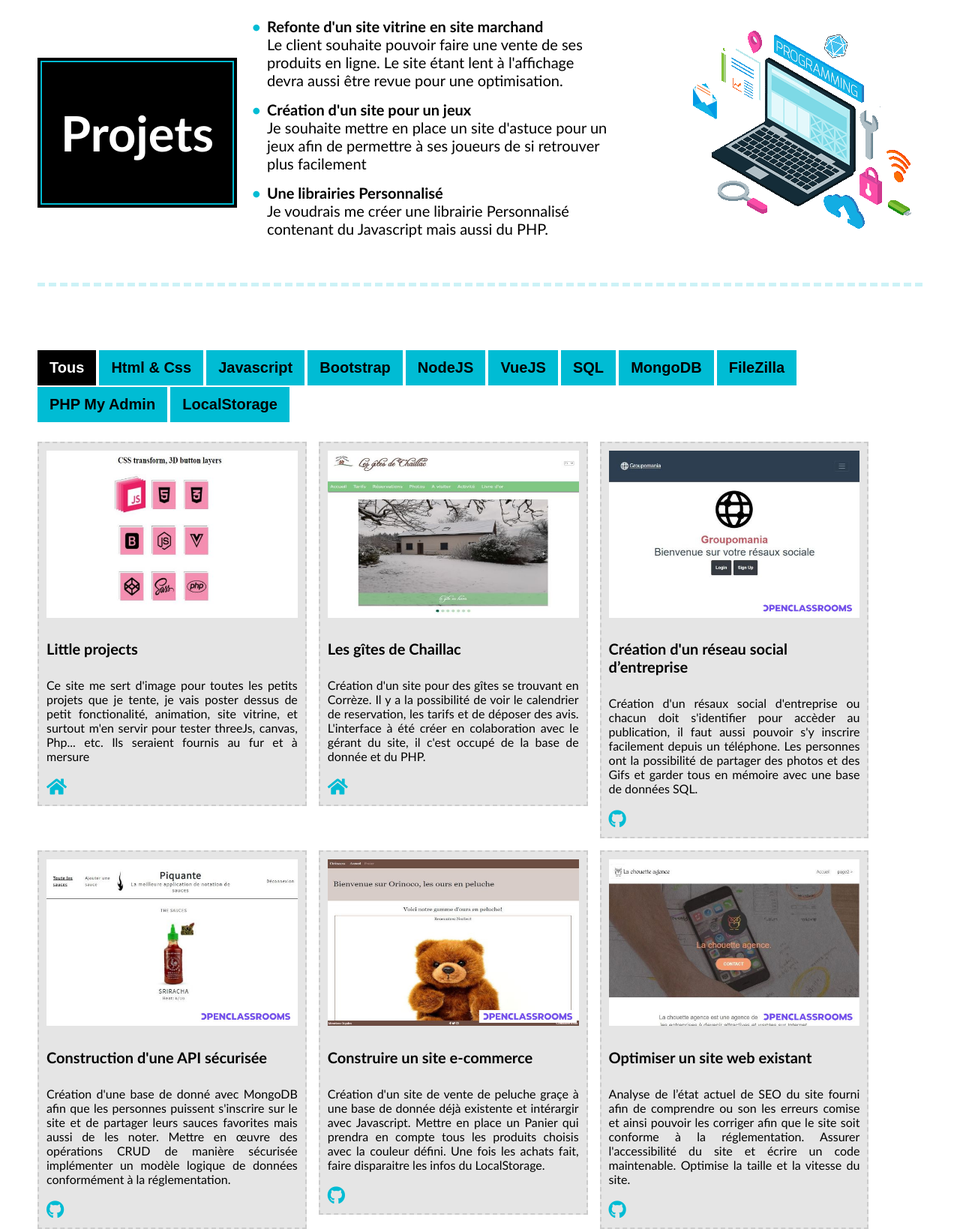
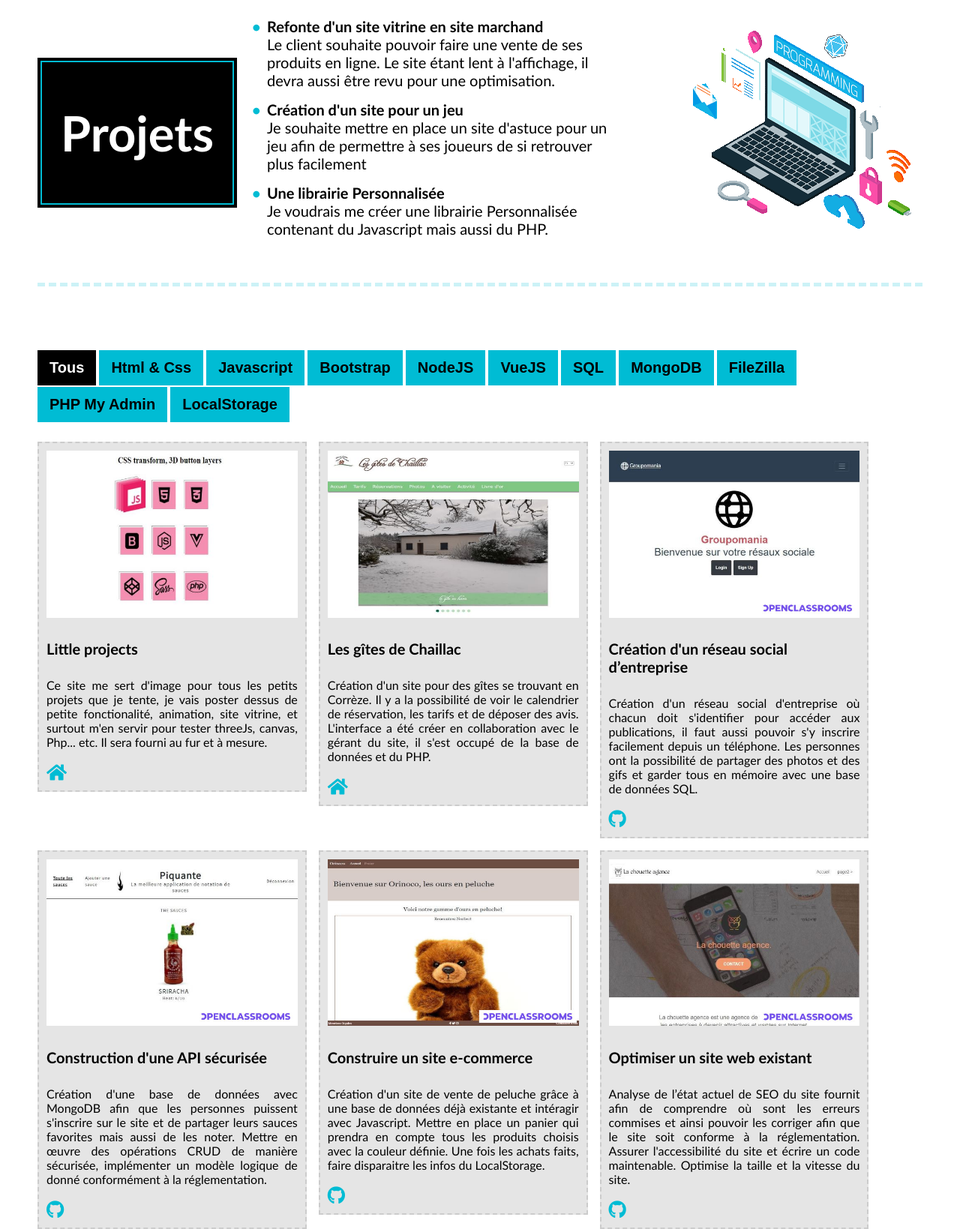
Before and after one commit to Sandrine-dev/Portfolio, a plain HTML site: page index.html in a window 1280 px wide. Shown: the part 1800-3439 px from the top of the page at 75% size. Drawn offline with nearby package versions, Linux system fonts and the light colour scheme.

Commit message:
correction

```diff
--- a/index.html
+++ b/index.html
@@ -86,13 +86,14 @@
                 <li>Wamp</li>
                 <li>SEO</li>
                 <li>FileZilla</li>
+                <li>Gimp/Photoshop</li>
               </ul>
             </div>
           </div>
         </div>
       </div>
       <div id="SkillsUpgrade" class="reveal">
-        <p>J'apprends à utiliser <a href="" class="typewrite" data-period="2000" data-type='[ "PHP", "React", "Angular", "Gimp", "Wordpress"]'>
+        <p>J'apprends à utiliser <a href="" class="typewrite" data-period="2000" data-type='[ "PHP", "React", "Angular", "Wordpress"]'>
           <span class="wrap"></span></a> </p>
       </div>
     </section>
@@ -106,11 +107,11 @@
           <div id="ProjectList">
             <ul>
               <li><span>Refonte d'un site vitrine en site marchand</span><br>
-              Le client souhaite pouvoir faire une vente de ses produits en ligne. Le site étant lent à l'affichage devra aussi être revue pour une optimisation.</li>
-              <li><span>Création d'un site pour un jeux</span><br>
-              Je souhaite mettre en place un site d'astuce pour un jeux afin de permettre à ses joueurs de si retrouver plus facilement</li>
-              <li><span>Une librairies Personnalisé</span><br>
-              Je voudrais me créer une librairie Personnalisé contenant du Javascript mais aussi du PHP. </li>
+              Le client souhaite pouvoir faire une vente de ses produits en ligne. Le site étant lent à l'affichage, il devra aussi être revu pour une optimisation.</li>
+              <li><span>Création d'un site pour un jeu</span><br>
+              Je souhaite mettre en place un site d'astuce pour un jeu afin de permettre à ses joueurs de si retrouver plus facilement</li>
+              <li><span>Une librairie Personnalisée</span><br>
+              Je voudrais me créer une librairie Personnalisée contenant du Javascript mais aussi du PHP. </li>
             </ul>
           </div>
         </div>
@@ -140,7 +141,7 @@
               <img src="./images/little_projects.jpg" alt="Little Projects">
               <div class="infosSite">
                 <h4>Little projects</h4>
-                <p>Ce site me sert d'image pour toutes les petits projets que je tente, je vais poster dessus de petit fonctionalité, animation, site vitrine, et surtout m'en servir pour tester threeJs, canvas, Php... etc. Ils seraient fournis au fur et à mersure </p>
+                <p>Ce site me sert d'image pour tous les petits projets que je tente, je vais poster dessus de petite fonctionalité, animation, site vitrine, et surtout m'en servir pour tester threeJs, canvas, Php... etc. Il sera fourni au fur et à mesure. </p>
                 <div class="liens">
                   <a href="https://sandrine-dev.github.io/Little_projects/" target="_blank"><i class="fas fa-home"></i></a>
                 </div>
@@ -153,7 +154,7 @@
               <img src="./images/Site_gite.jpg" alt="Site des gîtes de Chaillac">
               <div class="infosSite">
                 <h4>Les gîtes de Chaillac</h4>
-                <p>Création d'un site pour des gîtes se trouvant en Corrèze. Il y a la possibilité de voir le calendrier de reservation, les tarifs et de déposer des avis. L'interface à été créer en colaboration avec le gérant du site, il c'est occupé de la base de donnée et du PHP. </p>
+                <p>Création d'un site pour des gîtes se trouvant en Corrèze. Il y a la possibilité de voir le calendrier de réservation, les tarifs et de déposer des avis. L'interface a été créer en collaboration avec le gérant du site, il s'est occupé de la base de données et du PHP. </p>
                 <div class="liens">
                   <a href="https://www.gites.brunovolpi.com/" target="_blank"><i class="fas fa-home"></i></a>
                 </div>
@@ -166,7 +167,7 @@
               <img src="./images/Site_Groupomania.jpg" alt="Site du résaux social d'entreprise de Site_Groupomania">
               <div class="infosSite">
               <h4>Création d'un réseau social d’entreprise</h4>
-              <p>Création d'un résaux social d'entreprise ou chacun doit s'identifier pour accèder au publication, il faut aussi pouvoir s'y inscrire facilement depuis un téléphone. Les personnes ont la possibilité de partager des photos et des Gifs et garder tous en mémoire avec une base de données SQL.</p>
+              <p>Création d'un réseau social d'entreprise où chacun doit s'identifier pour accéder aux publications, il faut aussi pouvoir s'y inscrire facilement depuis un téléphone. Les personnes ont la possibilité de partager des photos et des gifs et garder tous en mémoire avec une base de données SQL.</p>
               <div class="liens">
                 <a href="https://github.com/Sandrine-dev/OpenClassroomProject7" target="_blank"><i class="fab fa-github"></i></a>
               </div>
@@ -179,7 +180,7 @@
               <img src="./images/Site_Piquante.jpg" alt="Site de sauce piquante">
               <div class="infosSite">
                 <h4>Construction d'une API sécurisée</h4>
-                <p>Création d'une base de donné avec MongoDB afin que les personnes puissent s'inscrire sur le site et de partager leurs sauces favorites mais aussi de les noter. Mettre en œuvre des opérations CRUD de manière sécurisée implémenter un modèle logique de données conformément à la réglementation.</p>
+                <p>Création d'une base de données avec MongoDB afin que les personnes puissent s'inscrire sur le site et de partager leurs sauces favorites mais aussi de les noter. Mettre en œuvre des opérations CRUD de manière sécurisée, implémenter un modèle logique de donné conformément à la réglementation.</p>
                 <div class="liens">
                   <a href="https://github.com/Sandrine-dev/OpenClassroomProject6" target="_blank"><i class="fab fa-github"></i></a>
                 </div>
@@ -192,7 +193,7 @@
               <img src="./images/Site_Orinoco.JPG" alt="Site de vente d'Orinoco">
               <div class="infosSite">
                 <h4>Construire un site e-commerce</h4>
-                <p>Création d'un site de vente de peluche graçe à une base de donnée déjà existente et intérargir avec Javascript. Mettre en place un Panier qui prendra en compte tous les produits choisis avec la couleur défini. Une fois les achats fait, faire disparaitre les infos du LocalStorage.</p>
+                <p>Création d'un site de vente de peluche grâce à une base de données déjà existante et intéragir avec Javascript. Mettre en place un panier qui prendra en compte tous les produits choisis avec la couleur définie. Une fois les achats faits, faire disparaitre les infos du LocalStorage.</p>
                 <div class="liens">
                   <a href="https://github.com/Sandrine-dev/OpenClassroomProject5" target="_blank"><i class="fab fa-github"></i></a>
                 </div>
@@ -205,7 +206,7 @@
               <img src="./images/Site_LaChouetteAgence.jpg" alt="Site vitrine La chouette agnce">
               <div class="infosSite">
                 <h4>Optimiser un site web existant</h4>
-                <p>Analyse de l’état actuel de SEO du site fourni afin de comprendre ou son les erreurs comise et ainsi pouvoir les corriger afin que le site soit conforme à la réglementation. Assurer l'accessibilité du site et écrire un code maintenable. Optimise la taille et la vitesse du site.</p>
+                <p>Analyse de l’état actuel de SEO du site fournit afin de comprendre où sont les erreurs commises et ainsi pouvoir les corriger afin que le site soit conforme à la réglementation. Assurer l'accessibilité du site et écrire un code maintenable. Optimise la taille et la vitesse du site.</p>
                 <div class="liens">
                   <a href="https://github.com/Sandrine-dev/OpenClassroomProject4corrige" target="_blank"><i class="fab fa-github"></i></a>
                 </div>
@@ -218,7 +219,7 @@
               <img src="./images/Site_OhMyFood.jpg" alt="Site de Oh my food">
               <div class="infosSite">
                 <h4>Dynamiser une page web avec des animations CSS</h4>
-                <p>Mettre en place une structure de Navigation pour un site Web, mais aussi des effets CSS graphiques.  Il faut assurer la cohérence du site web selon la maquette donné, donc choisir les bonnes polices de caractères mais aussi les couleurs et dégradés demandé. </p>
+                <p>Mettre en place une structure de navigation pour un site Web, mais aussi des effets CSS graphiques.  Il faut assurer la cohérence du site web selon la maquette donnée, donc choisir les bonnes polices de caractères mais aussi les couleurs et dégradés demandés. </p>
                 <div class="liens">
                   <a href="https://github.com/Sandrine-dev/OpenClassroomProject3" target="_blank"><i class="fab fa-github"></i></a>
                 </div>
@@ -231,7 +232,7 @@
               <img src="./images/Site_Curriculum.jpg" alt="Curriculum">
               <div class="infosSite">
                 <h4>Création du Curriculum-vitae</h4>
-                <p>Mettre en place un environement front-end et utiliser les balises correctements en HTML et Css, savoir gérer une bonne indentation et permettre une interface responsive peut importe le support utilisé. Mettre en place le mobil first et utiliser les média Queries. </p>
+                <p>Mettre en place un environement front-end et utiliser les balises correctement en HTML et Css, savoir gérer une bonne indentation et permettre une interface responsive peu importe le support utilisé. Mettre en place le Mobil first et utiliser les médias Queries. </p>
                 <div class="liens">
                   <a href="https://github.com/Sandrine-dev/OpenClassroomProject2" target="_blank"><i class="fab fa-github"></i></a>
                 </div>
@@ -265,7 +266,7 @@
         </div>
         <div id="Copywright">
             <p>	&copy; Sandrine Volpi
-            <br><span>Mise à jour:</span> 10/03/2022</p>
+            <br><span>Mise à jour:</span> 09/05/2022</p>
         </div>
       </div>
     </footer>
```
Also changed, not shown: 1 other file.
